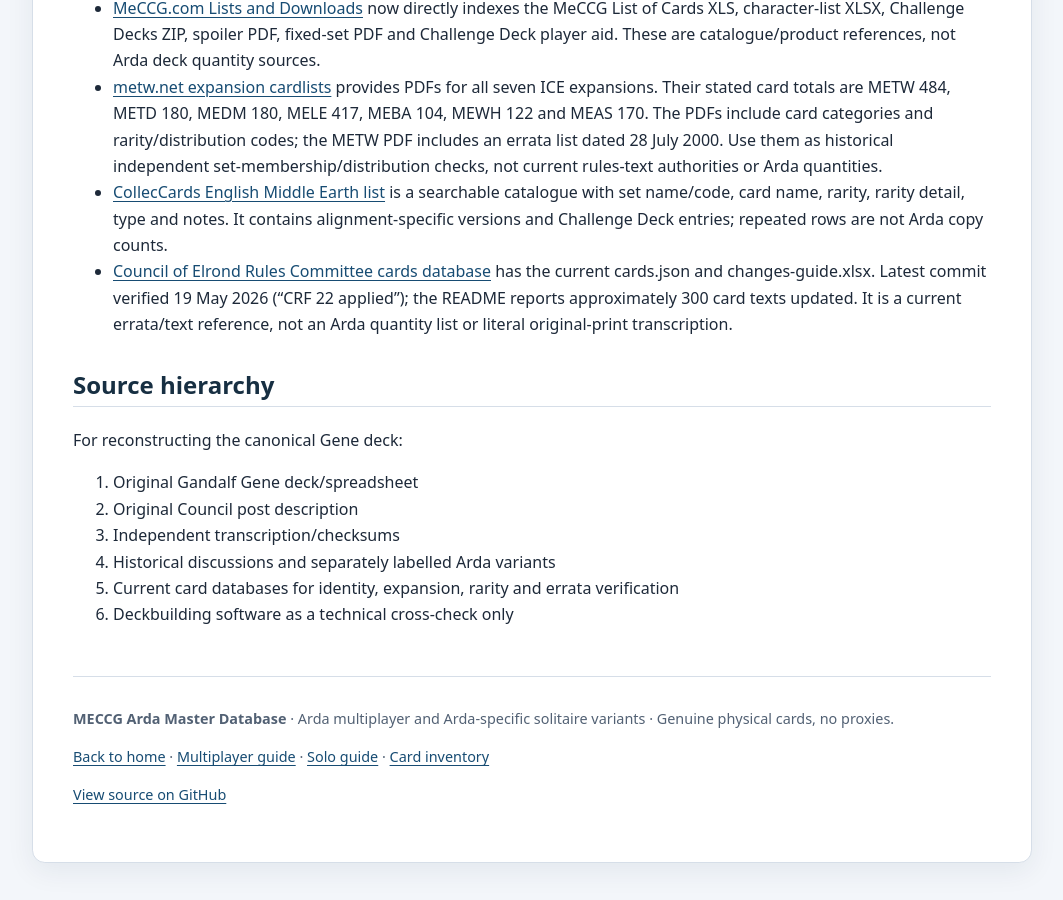
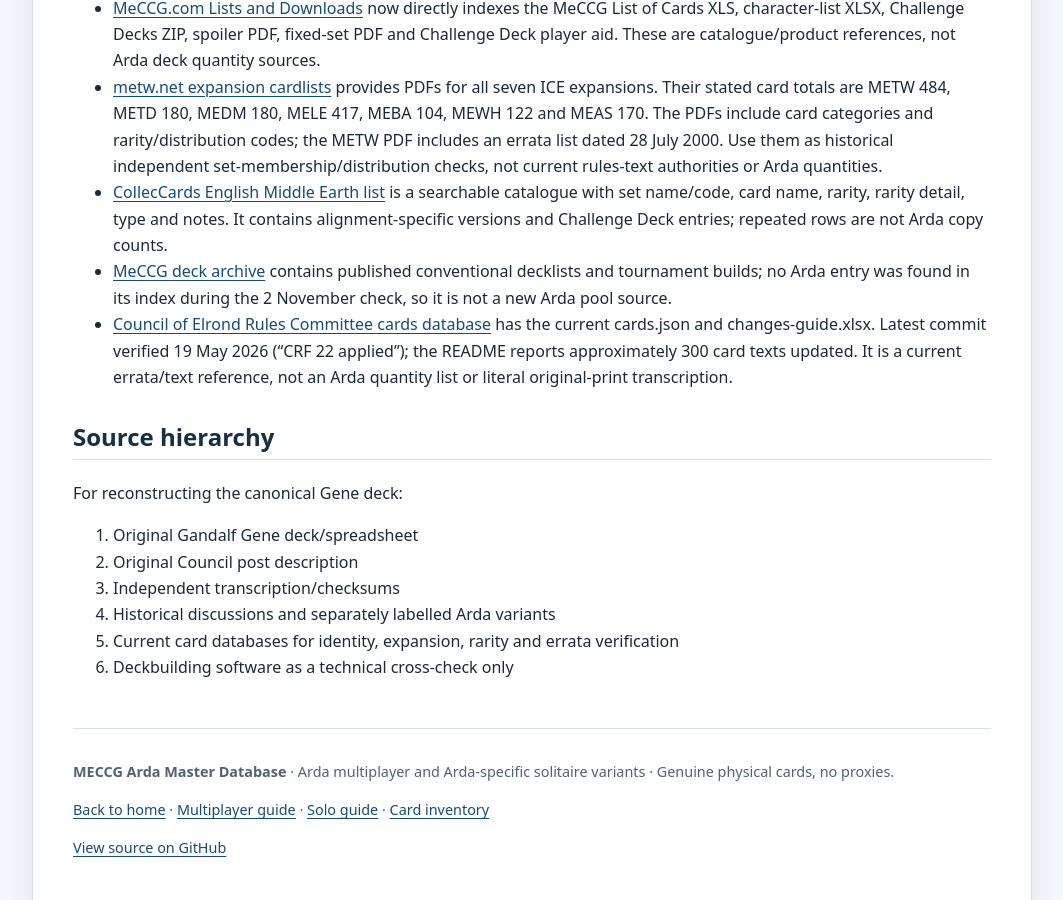
Before and after one commit to JamSpot/meccg-arda-master-database, a Jekyll site: the page built from docs/sources.md, in a window 1280 px wide and 900 px high, scrolled down 6698 px. Shown: the whole window, without its empty margins (108-1171 px from the left). Built offline with Jekyll 4.4.1, drawn with Linux system fonts in a browser that asks for light colours; our own code applies the rules of GitHub Pages for plain Markdown files.

Commit message:
Record MeCCG deck archive check and no Arda listing

```diff
--- a/docs/sources.md
+++ b/docs/sources.md
@@ -163,6 +163,7 @@ For this Hero-only project, the 48 Minion-alignment rows / 68 copies are exclude
 - [MeCCG.com Lists and Downloads](https://meccg.com/cards/lists-and-downloads/) now directly indexes the MeCCG List of Cards XLS, character-list XLSX, Challenge Decks ZIP, spoiler PDF, fixed-set PDF and Challenge Deck player aid. These are catalogue/product references, not Arda deck quantity sources.
 - [metw.net expansion cardlists](https://metw.net/) provides PDFs for all seven ICE expansions. Their stated card totals are METW 484, METD 180, MEDM 180, MELE 417, MEBA 104, MEWH 122 and MEAS 170. The PDFs include card categories and rarity/distribution codes; the METW PDF includes an errata list dated 28 July 2000. Use them as historical independent set-membership/distribution checks, not current rules-text authorities or Arda quantities.
 - [CollecCards English Middle Earth list](https://www.colleccards.com/ListeMEccgAng.en.htm) is a searchable catalogue with set name/code, card name, rarity, rarity detail, type and notes. It contains alignment-specific versions and Challenge Deck entries; repeated rows are not Arda copy counts.
+- [MeCCG deck archive](https://meccg.es/mazos/) contains published conventional decklists and tournament builds; no Arda entry was found in its index during the 2 November check, so it is not a new Arda pool source.
 - [Council of Elrond Rules Committee cards database](https://github.com/council-of-elrond-meccg/meccg-cards-database) has the current cards.json and changes-guide.xlsx. Latest commit verified 19 May 2026 (“CRF 22 applied”); the README reports approximately 300 card texts updated. It is a current errata/text reference, not an Arda quantity list or literal original-print transcription.
 
 ## Source hierarchy
```
